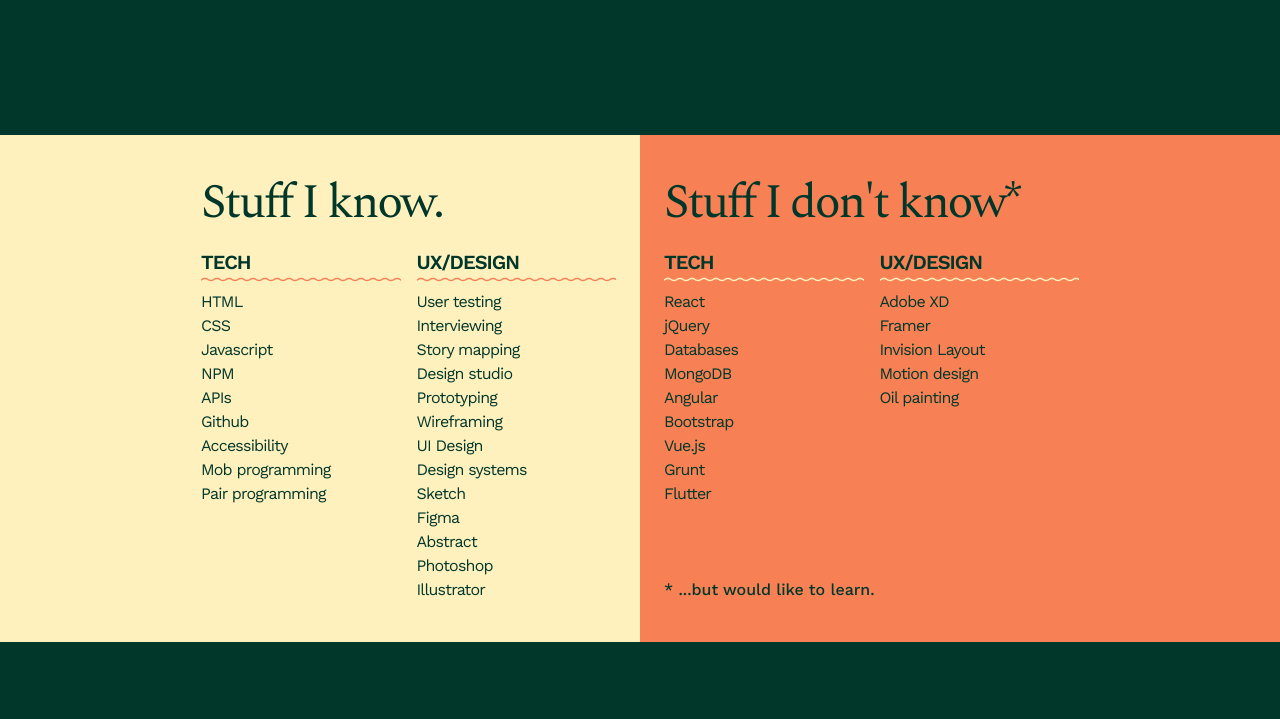
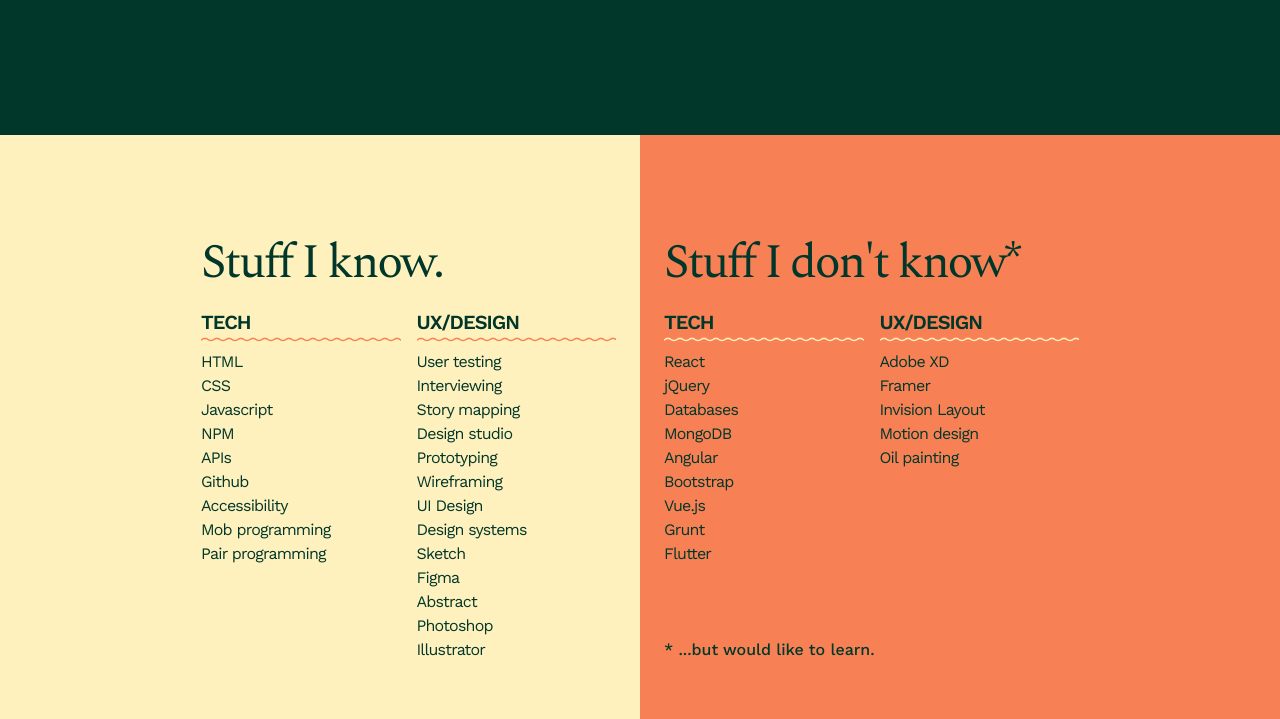
Before and after one commit to AxelHammarback/project-portfolio, a plain HTML site: page index.html in a window 1280 px wide. Shown: the part 2300-3019 px from the top of the page. Drawn offline with nearby package versions, Linux system fonts and the light colour scheme.

Commit message:
Fixed readme and padding in the 'Skills' setion

```diff
--- a/style.css
+++ b/style.css
@@ -132,7 +132,7 @@
   display: flex;
   flex-direction: column;
   width: 100%;
-  padding: 40px 24px 40px 24px;
+  padding: 100px 24px 120px 24px;
 }
 
 .skill-right {
@@ -140,7 +140,7 @@
   display: flex;
   justify-content: start;
   width: 100%;
-  padding: 40px 24px 40px 24px;
+  padding: 100px 24px 120px 24px;
 }
 
 .skill-left-content {
```
Also changed, not shown: index.html (line endings or trailing spaces), 1 other file.
